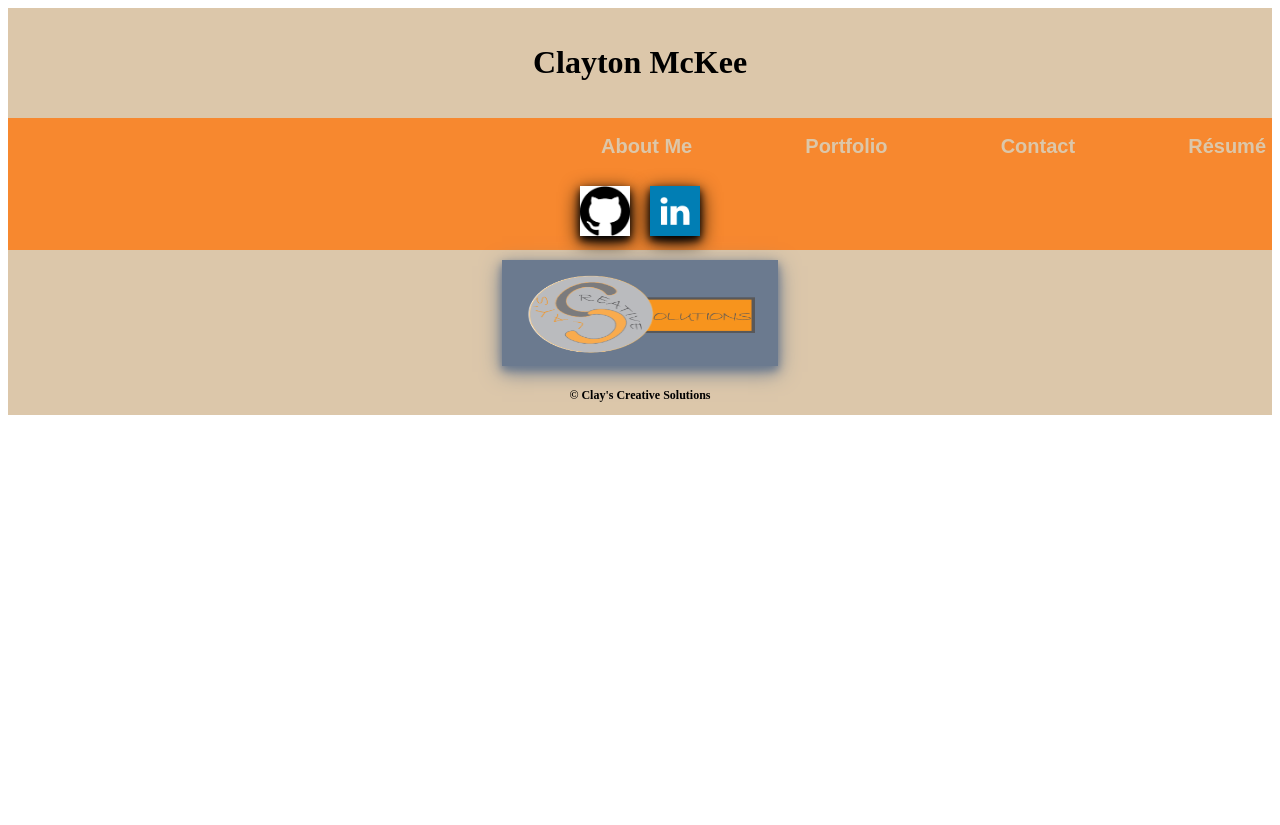
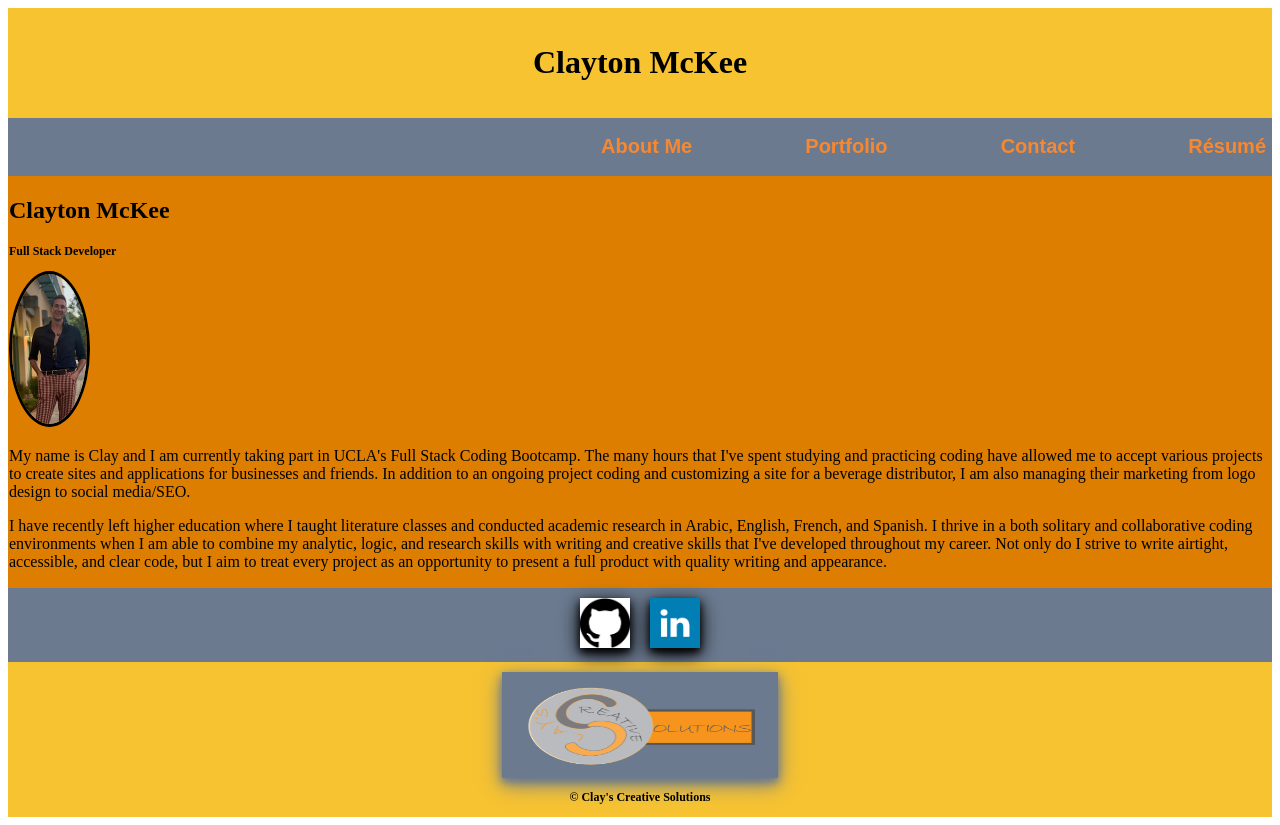
Before and after one commit to cmckee120993/revitalized-professional-portfolio, a React (Create React App) app: page / in a window 1280 px wide. Before the commit the page ends 800 px from the top, so only its background shows below. Built offline with nearby package versions, Linux system fonts and the light colour scheme.

Commit message:
started body

```diff
--- a/src/App.js
+++ b/src/App.js
@@ -2,6 +2,7 @@ import React from 'react';
 import Header from './components/Header';
 import Navbar from './components/Navbar';
 import Footer from './components/Footer';
+import Body from './components/Body';
 import './App.css'
 
 
@@ -10,6 +11,7 @@ function App() {
     <div>
       <Header/>
       <Navbar/>
+      <Body/>
       <Footer/>
     </div>
 
--- a/src/components/Body.js
+++ b/src/components/Body.js
@@ -0,0 +1,17 @@
+import React from 'react';
+import '../styles/Body.css';
+import Portrait from '../assets/images/clay-portrait.jpg'
+
+function Body() {
+    return (
+        <div className="body">
+        <h2>Clayton McKee</h2>
+        <h3>Full Stack Developer</h3>
+        <img src={Portrait} alt="Clay's Portrait" className="portrait"/>
+        <p>My name is Clay and I am currently taking part in UCLA's Full Stack Coding Bootcamp. The many hours that I've spent studying and practicing coding have allowed me to accept various projects to create sites and applications for businesses and friends. In addition to an ongoing project coding and customizing a site for a beverage distributor, I am also managing their marketing from logo design to social media/SEO.</p>
+        <p>I have recently left higher education where I taught literature classes and conducted academic research in Arabic, English, French, and Spanish. I thrive in a both solitary and collaborative coding environments when I am able to combine my analytic, logic, and research skills with writing and creative skills that I've developed throughout my career. Not only do I strive to write airtight, accessible, and clear code, but I aim to treat every project as an opportunity to present a full product with quality writing and appearance. </p>
+        </div>
+    )
+};
+
+export default Body;
--- a/src/components/Footer.js
+++ b/src/components/Footer.js
@@ -8,8 +8,8 @@ function Footer() {
 return (
 <footer className="footer">
     <div className="links">
-            <a href="https://github.com/cmckee120993"><img alt="Link to Github" src={github} /></a>
-            <a href="https://www.linkedin.com/in/clayton-mckee-ba992a123/"><img alt="Link to LinkedIn" src={linkedin} /></a>
+            <a href="https://github.com/cmckee120993"><img className="footer-img" alt="Link to Github" src={github} /></a>
+            <a href="https://www.linkedin.com/in/clayton-mckee-ba992a123/"><img className="footer-img" alt="Link to LinkedIn" src={linkedin} /></a>
         </div>
         <div className="logo-div">
             <img className="logo" alt="Clay's Creative Solutions Logo" src={logo} />
--- a/src/styles/Body.css
+++ b/src/styles/Body.css
@@ -0,0 +1,19 @@
+/* Apple Core: #DCC7AA */
+/* Blueberry: #6B7A8F */
+/* Citrus: #F7C331 */
+/* Apricot: #F7882F */
+/* Rusty: #DD7E00 */
+
+
+.body {
+background: #DD7E00;
+padding: 1px;
+}
+
+.portrait {
+    height: 150px;
+    width: 75px;
+    border: 3px solid black;
+    border-radius: 50%;
+    object-fit: fit;
+}
--- a/src/styles/Footer.css
+++ b/src/styles/Footer.css
@@ -1,5 +1,5 @@
 footer {
-    background: #DCC7AA;
+    background: #F7C331;
     width: 100%;
 }
 
@@ -9,10 +9,10 @@ footer {
 }
 
 .links {
-background-color: #F7882F;
+background-color: #6B7A8F;
 }
 
-img {
+.footer-img {
     height: 50px;
     width: 50px;
     margin: 10px;
@@ -23,7 +23,7 @@ img {
     background-color: #6B7A8F;
     height: 100px;
     width: 250px;
-    margin: 1;
+    margin-top: 10px;
     border: solid #6B7A8F;
     box-shadow: 0 4px 8px 0 #6B7A8F, 0 6px 20px 0 #6B7A8F;
     padding-right: 20px;
--- a/src/styles/Header.css
+++ b/src/styles/Header.css
@@ -1,8 +1,5 @@
-/* #DCC7AA */
-/* #6B7A8F */
-
 .header {
-    background: #DCC7AA;
+    background: #F7C331;
     display: flex;
     justify-content: center;
     padding: 15px;
--- a/src/styles/Navbar.css
+++ b/src/styles/Navbar.css
@@ -1,5 +1,5 @@
 .topnav {
-background: #F7882F;
+background:#6B7A8F;
 display: flex;
 justify-content: right;
 }
@@ -7,6 +7,6 @@ justify-content: right;
 .nav-button {
     border: none;
     background: none;
-    color: #DCC7AA;
+    color: #F7882F;
     margin-left: 8%;
 }
```
Also changed, not shown: src/assets/images/clay-portrait.jpg (added).
